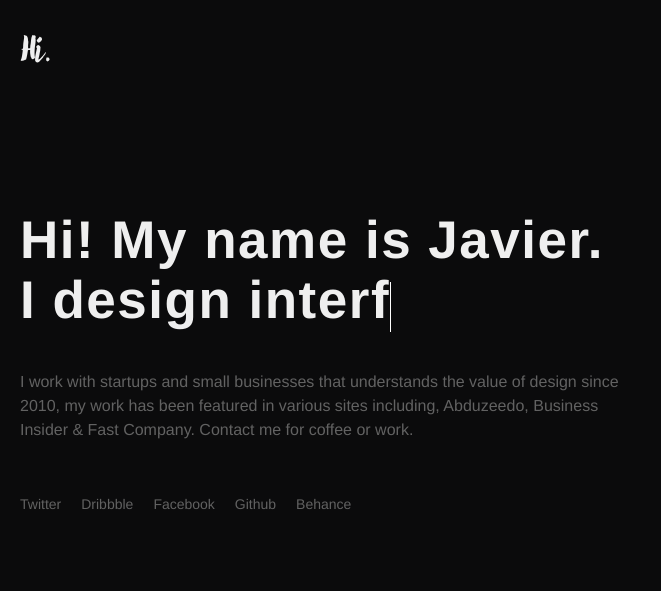
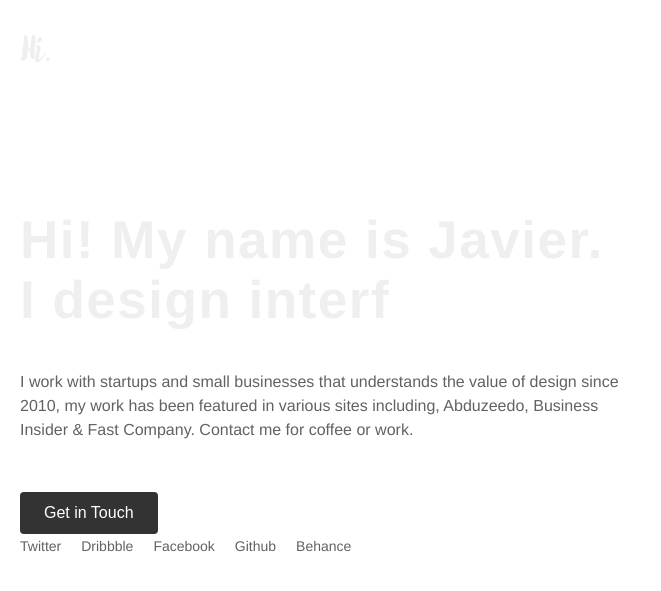
Before and after one commit to javierlocp/javierlocp.github.io, a Jekyll site: the page built from index.html, in a window 1280 px wide. Shown: the top 591 px of the page, without its empty margins (0-661 px from the left). Built offline with Jekyll 4.4.1, drawn with Linux system fonts in a browser that asks for light colours.

Commit message:
cursor test

```diff
--- /dev/null
+++ b/assets/css/modern.css
@@ -0,0 +1,86 @@
+/* Modern improvements */
+:root {
+    --primary-color: #333;
+    --background-color: #fff;
+    --text-color: #333;
+    --transition-speed: 0.3s;
+}
+
+/* Dark mode variables */
+.dark-mode {
+    --primary-color: #fff;
+    --background-color: #1a1a1a;
+    --text-color: #fff;
+}
+
+body {
+    background-color: var(--background-color);
+    color: var(--text-color);
+    transition: background-color var(--transition-speed), color var(--transition-speed);
+}
+
+/* Contact button styling */
+.contact-btn {
+    background: var(--primary-color);
+    color: var(--background-color);
+    border: none;
+    padding: 12px 24px;
+    border-radius: 4px;
+    cursor: pointer;
+    font-size: 16px;
+    transition: transform var(--transition-speed), opacity var(--transition-speed);
+}
+
+.contact-btn:hover {
+    transform: translateY(-2px);
+    opacity: 0.9;
+}
+
+/* Social icons hover effects */
+.social li {
+    transition: transform var(--transition-speed);
+}
+
+.social li:hover {
+    transform: translateY(-3px);
+}
+
+/* Smooth transitions for all interactive elements */
+a, button, .cd-words-wrapper b {
+    transition: all var(--transition-speed);
+}
+
+/* Improved accessibility focus states */
+:focus {
+    outline: 2px solid var(--primary-color);
+    outline-offset: 2px;
+}
+
+/* Responsive improvements */
+@media (max-width: 768px) {
+    .cd-headline {
+        font-size: 2em;
+    }
+
+    .contact-btn {
+        width: 100%;
+        margin-top: 1rem;
+    }
+}
+
+/* Animation improvements */
+.animated {
+    animation-duration: 0.8s;
+    animation-fill-mode: both;
+}
+
+@keyframes fadeInDown {
+    from {
+        opacity: 0;
+        transform: translateY(-20px);
+    }
+    to {
+        opacity: 1;
+        transform: translateY(0);
+    }
+}
--- a/index.html
+++ b/index.html
@@ -1,12 +1,24 @@
 ---
 layout: default
 ---
-
-<div class="intro">
-  <section class="cd-intro">
+<!DOCTYPE html>
+<html lang="en">
+<head>
+    <meta charset="UTF-8">
+    <meta name="viewport" content="width=device-width, initial-scale=1.0">
+    <meta name="description" content="Javier's portfolio - Designer and Developer specializing in interfaces, mobile apps, websites, and brands">
+    <meta name="theme-color" content="#ffffff" media="(prefers-color-scheme: light)">
+    <meta name="theme-color" content="#1a1a1a" media="(prefers-color-scheme: dark)">
+    <link rel="preload" href="/assets/css/main.css" as="style">
+    <link rel="preload" href="/assets/js/main.js" as="script">
+    <link rel="stylesheet" href="/assets/css/modern.css">
+</head>
+<body>
+<div class="intro" role="main">
+  <section class="cd-intro" aria-label="Introduction">
     <h1 class="animated fadeInDown cd-headline letters type">
       <span>Hi! My name is Javier. I design</span>
-       <span class="cd-words-wrapper waiting">
+       <span class="cd-words-wrapper waiting" aria-label="Design specialties">
           <b class="is-visible">&amp; code.</b>
           <b>interface.</b>
           <b>mobile apps.</b>
@@ -14,15 +26,40 @@
           <b>brands.</b>
        </span>
     </h1>
-      <!-- <p class="animated fadeInDown">I’ve been designing &amp; coding for startups since 2010, my work has been featured in Fast Company, Business Insider and others. Take a look around and feel free to contact me if you want to work together. </p> -->
       <p class="animated fadeInDown">I work with startups and small businesses that understands the value of design since 2010, my work has been featured in various sites including, Abduzeedo, Business Insider &amp; Fast Company. Contact me for coffee or work. </p>
+      <button class="contact-btn animated fadeInDown" onclick="scrollToContact()">Get in Touch</button>
   </section>
 
-  <ul class="social animated fadeInDown">
-    <li class="twitter">{% include icon-twitter.html username=site.twitter_username %}</li>
-    <li class="dribbble">{% include icon-dribbble.html username=site.dribbble_username %}</li>
-    <li class="facebook">{% include icon-facebook.html username=site.facebook_username %}</li>
-    <li class="github">{% include icon-github.html username=site.github_username %}</li>
-    <li class="behance">{% include icon-behance.html username=site.behance_username %}</li>
+  <ul class="social animated fadeInDown" role="list" aria-label="Social media links">
+    <li class="twitter" role="listitem">{% include icon-twitter.html username=site.twitter_username %}</li>
+    <li class="dribbble" role="listitem">{% include icon-dribbble.html username=site.dribbble_username %}</li>
+    <li class="facebook" role="listitem">{% include icon-facebook.html username=site.facebook_username %}</li>
+    <li class="github" role="listitem">{% include icon-github.html username=site.github_username %}</li>
+    <li class="behance" role="listitem">{% include icon-behance.html username=site.behance_username %}</li>
   </ul>
 </div>
+
+<script>
+function scrollToContact() {
+    const contactSection = document.querySelector('.contact-section');
+    if (contactSection) {
+        contactSection.scrollIntoView({ behavior: 'smooth' });
+    }
+}
+
+// Add dark mode support
+if (window.matchMedia && window.matchMedia('(prefers-color-scheme: dark)').matches) {
+    document.documentElement.classList.add('dark-mode');
+}
+
+// Listen for system theme changes
+window.matchMedia('(prefers-color-scheme: dark)').addEventListener('change', e => {
+    if (e.matches) {
+        document.documentElement.classList.add('dark-mode');
+    } else {
+        document.documentElement.classList.remove('dark-mode');
+    }
+});
+</script>
+</body>
+</html>
```
Also changed, not shown: 1 other file.
